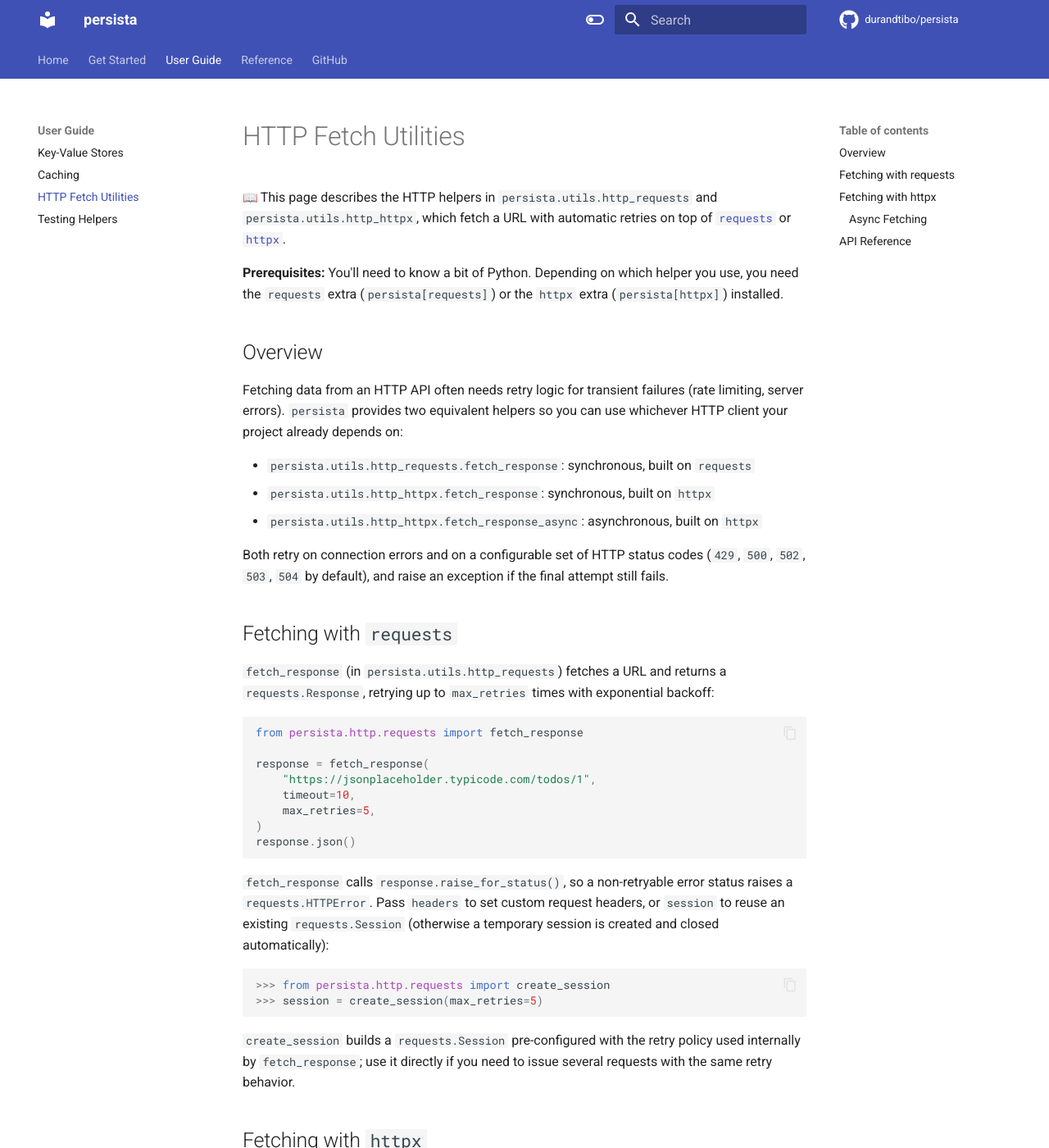
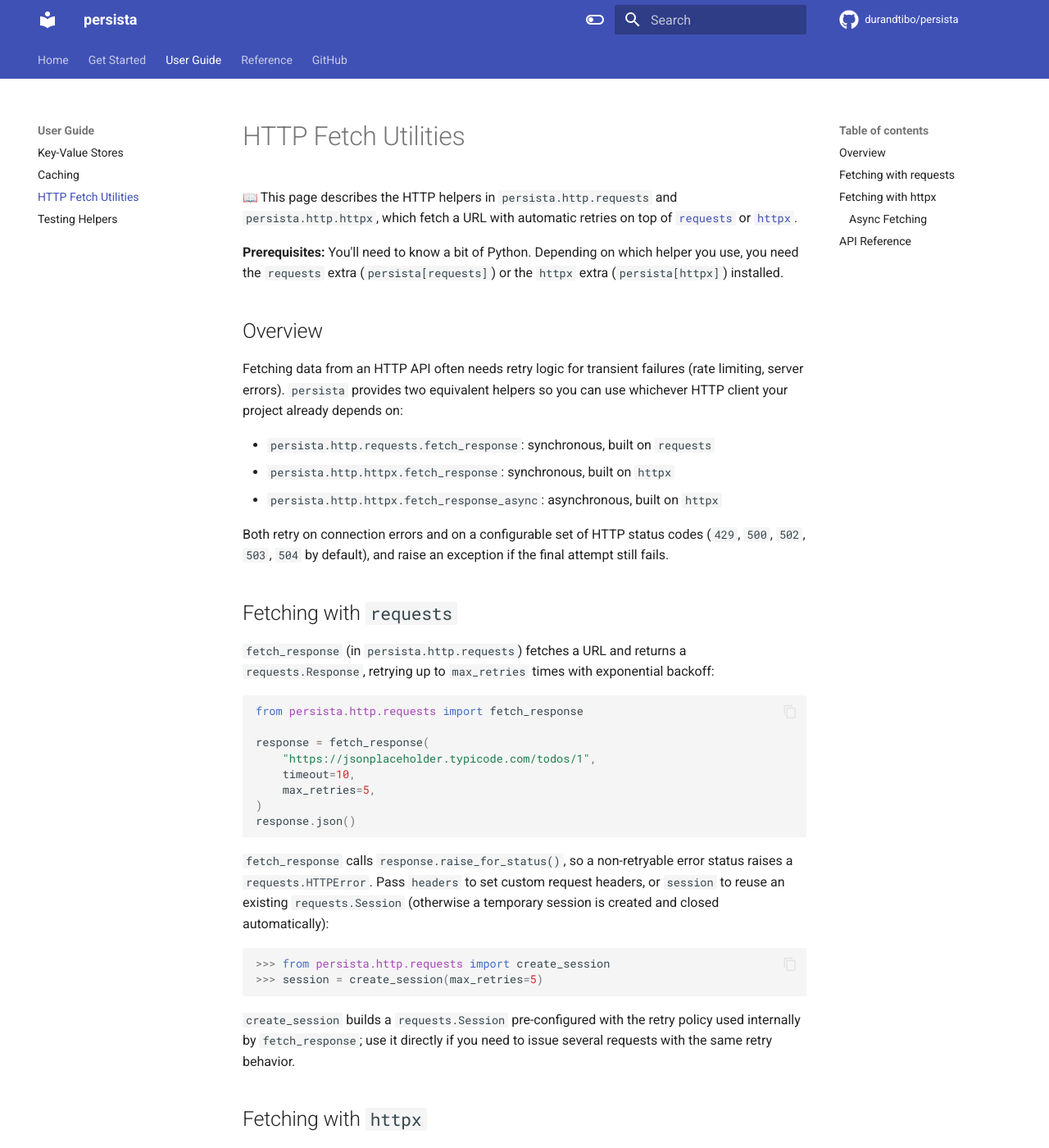
Before and after one commit to durandtibo/persista, an MkDocs documentation site: the page built from docs/docs/uguide/http.md, in a window 1280 px wide and 1400 px high. Shown: the whole window at 82% size. Built offline with MkDocs 1.6.1 and Material for MkDocs 9.7.7, drawn with Linux system fonts in a browser that asks for light colours; emoji names are drawn with the system emoji font; comment, search, counter and statistics services are not loaded; the version menu is left out; some of the changed text lies outside the part shown.

Commit message:
Fix docs (#132)

````diff
--- a/docs/docs/uguide/http.md
+++ b/docs/docs/uguide/http.md
@@ -1,7 +1,7 @@
 # HTTP Fetch Utilities
 
-:book: This page describes the HTTP helpers in `persista.utils.http_requests` and
-`persista.utils.http_httpx`, which fetch a URL with automatic retries on top of
+:book: This page describes the HTTP helpers in `persista.http.requests` and
+`persista.http.httpx`, which fetch a URL with automatic retries on top of
 [`requests`](https://requests.readthedocs.io/) or [`httpx`](https://www.python-httpx.org/).
 
 **Prerequisites:** You'll need to know a bit of Python. Depending on which helper you use, you
@@ -14,16 +14,16 @@
 server errors). `persista` provides two equivalent helpers so you can use whichever HTTP client
 your project already depends on:
 
-- `persista.utils.http_requests.fetch_response`: synchronous, built on `requests`
-- `persista.utils.http_httpx.fetch_response`: synchronous, built on `httpx`
-- `persista.utils.http_httpx.fetch_response_async`: asynchronous, built on `httpx`
+- `persista.http.requests.fetch_response`: synchronous, built on `requests`
+- `persista.http.httpx.fetch_response`: synchronous, built on `httpx`
+- `persista.http.httpx.fetch_response_async`: asynchronous, built on `httpx`
 
 Both retry on connection errors and on a configurable set of HTTP status codes (`429`, `500`,
 `502`, `503`, `504` by default), and raise an exception if the final attempt still fails.
 
 ## Fetching with `requests`
 
-`fetch_response` (in `persista.utils.http_requests`) fetches a URL and returns a
+`fetch_response` (in `persista.http.requests`) fetches a URL and returns a
 `requests.Response`, retrying up to `max_retries` times with exponential backoff:
 
 ```python
@@ -53,7 +53,7 @@
 
 ## Fetching with `httpx`
 
-`fetch_response` (in `persista.utils.http_httpx`) is the `httpx` equivalent, returning an
+`fetch_response` (in `persista.http.httpx`) is the `httpx` equivalent, returning an
 `httpx.Response`:
 
 ```python
````
Also changed, not shown: docs/docs/refs/utils.md (+2 -2 lines).
